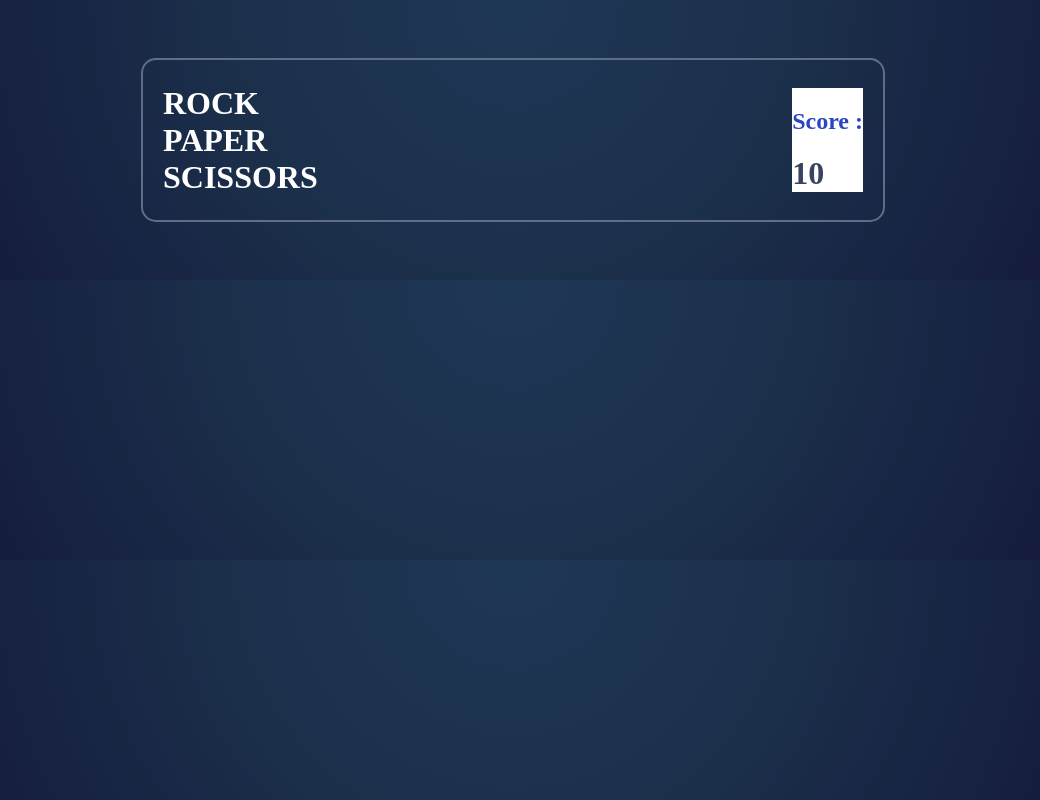
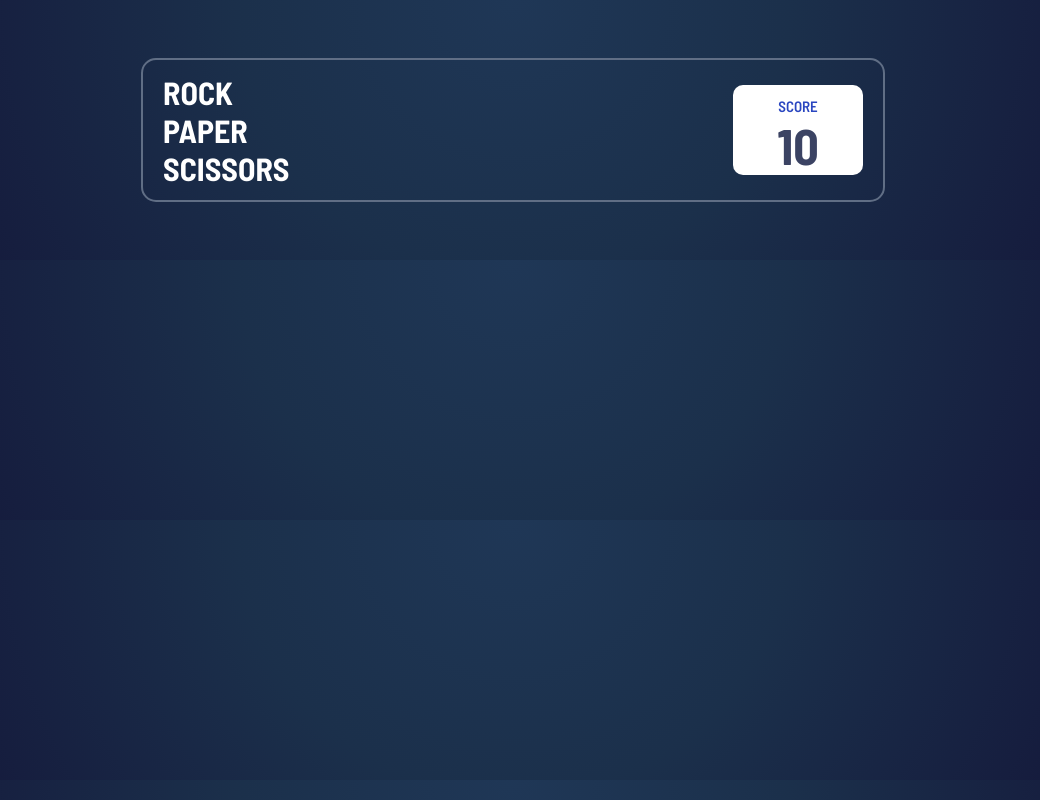
Before and after one commit to somaleyo/PFC, a React (Vite) app: page / in a window 1280 px wide. Shown: the whole page, without its empty margins (127-1167 px from the left). Built offline with nearby package versions, Linux system fonts and the light colour scheme.

Commit message:
header htm

```diff
--- a/src/Components/Acceuil/acceuil.css
+++ b/src/Components/Acceuil/acceuil.css
@@ -7,24 +7,39 @@
     width: 700px;
     margin-top: 50px;
     margin-bottom: 50px;
-    height: 150px;
-   align-items: center;
+    height: 130px;
+    align-items: center;
     padding:5px;
     padding-left:20px;
     padding-right:20px;
 }
 #score h1{
     margin: 0;
+
+}
+.titre{
+
 }
 .resultat{
     display: flex;
     flex-direction: column;
     background-color: white;
     color: black;
+    width: 130px;
+    justify-content: center;
+    align-items: center;
+    border-radius: 10px;
 }
 h2{
     color: hsl(229, 64%, 46%);
+    font-weight: 600;
+    font-size: 15px   ;
+    margin-bottom: 0px;
+
 }
 .score{
     color: hsl(229, 25%, 31%);
+    font-size: 50px;
+    margin-top: -10px;
+
 }
--- a/src/Components/Acceuil/acceuil.jsx
+++ b/src/Components/Acceuil/acceuil.jsx
@@ -10,7 +10,7 @@ export default function Main(props) {
                     <h1>SCISSORS</h1>
                 </div>
                 <div className="resultat">
-                    <h2>Score : </h2>
+                    <h2>SCORE </h2>
                     <h1 className='score'>{props.score}</h1>
                 </div>
             </div>
--- a/src/index.css
+++ b/src/index.css
@@ -2,7 +2,7 @@
 body {
   background: radial-gradient(circle at top center,hsl(214, 47%, 23%) 0%,hsl(214, 47%, 20%) 40%,hsl(237, 49%, 15%) 100%
   );
-  font-size: "Barlow Semi Condensed";
+  font-family: "Barlow Semi Condensed";
   color: white;
   display: flex;
   justify-content: center;
```
